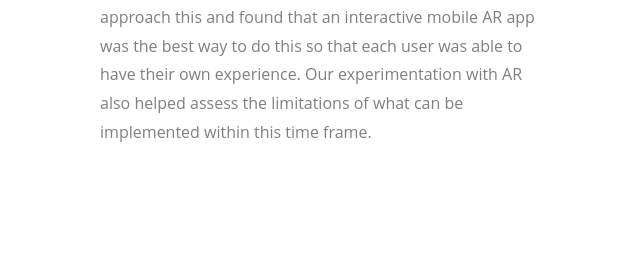
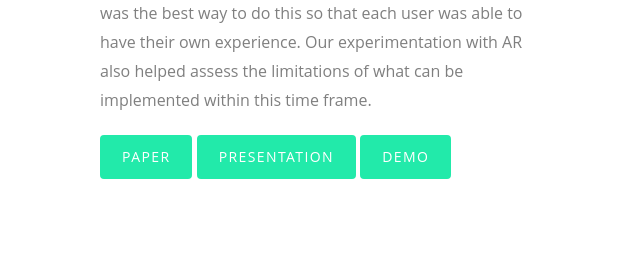
Before and after one commit to manification10/portfolio, a plain HTML site: page index.html in a window 1280 px wide. Shown: the part 3680-3960 px from the top of the page, 0-635 px from the left. Drawn offline with Linux system fonts and the light colour scheme; files whose address does not match are found by name.

Commit message:
added links to ER AR

```diff
--- a/index.html
+++ b/index.html
@@ -153,6 +153,10 @@
               limitations of what can be implemented within this time
               frame.
         </p>
+        <p><a href="https://drive.google.com/file/d/1IeV0pYanZ_fKLDTzzGz-DpXIOcRoBP8Z/view?usp=sharing"  target="_blank" class="btn btn-primary">Paper</a>
+        <a href="https://docs.google.com/presentation/d/e/2PACX-1vRvw9XQ8j6FN0K3DkAzELF9-juj-FZ1Ef9hjGKNhcLWrXKHWxrR0K4sNeHrIBKrwlVlnRsP5fpdpF0k/pub?start=true&loop=true&delayms=3000"  target="_blank" class="btn btn-primary">Presentation</a>
+        <a href="https://youtu.be/WIza3Qzefac"  target="_blank" class="btn btn-primary">Demo</a></p>
+
         </div>
       </div>
     </section>
```
